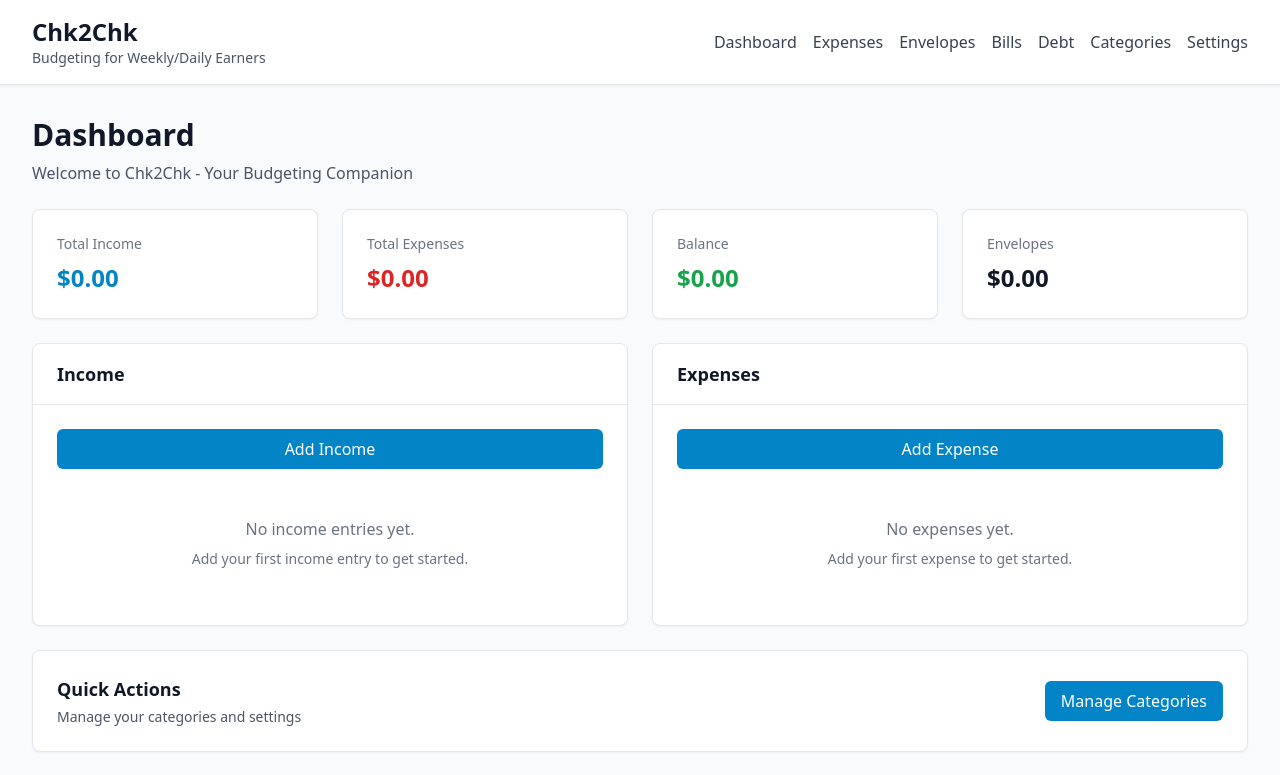
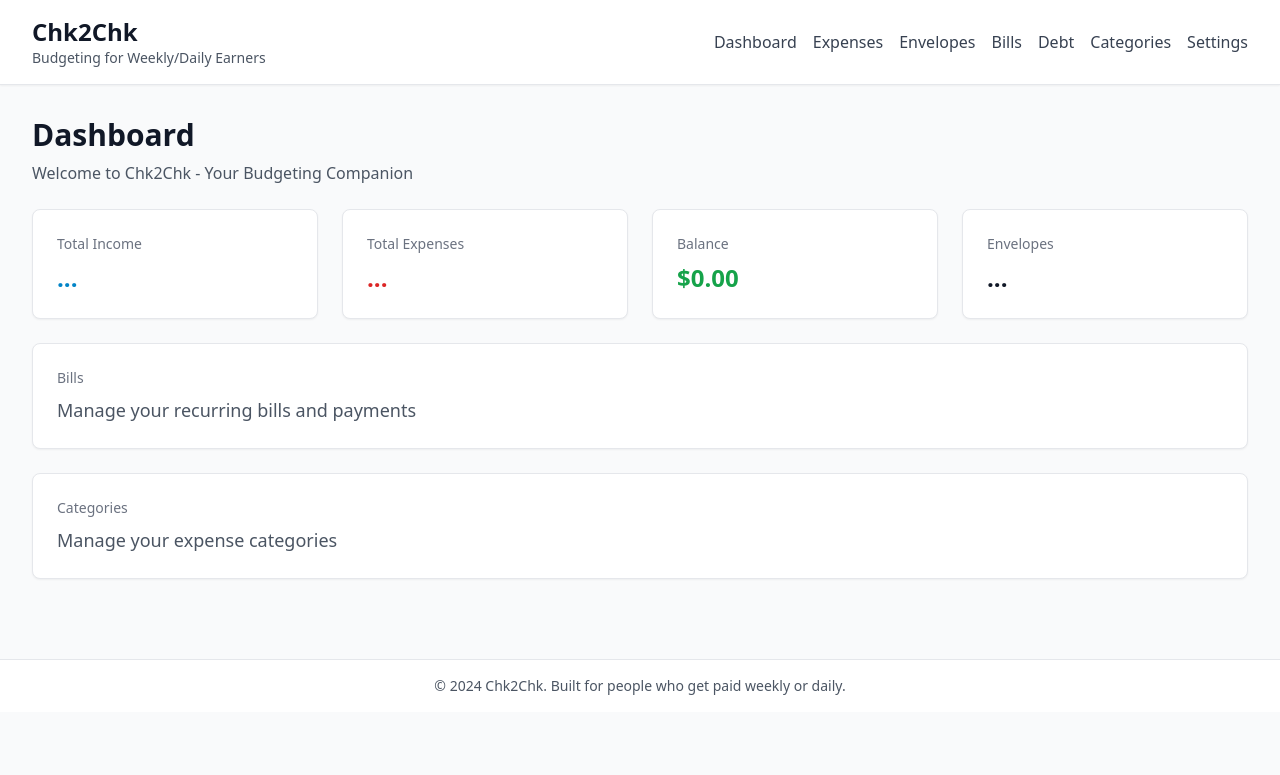
Before and after one commit to synaptiqs/Chk2Chk, a React (Vite) app: page / in a window 1280 px wide. Shown: the top 775 px of the page. Built offline with nearby package versions, Linux system fonts and the light colour scheme.

Commit message:
Simplify Dashboard - Show only clickable summary cards that drill down to respective pages

```diff
--- a/src/features/dashboard/Dashboard.tsx
+++ b/src/features/dashboard/Dashboard.tsx
@@ -5,19 +5,13 @@ import { useEnvelopes } from '../envelopes'
 import { useDebt } from '../debt'
 import { formatCurrency } from '@/core/utils'
 import { Card } from '@/ui/components/cards/Card'
-import { IncomeForm, IncomeList } from '../income'
-import { ExpenseForm, ExpenseList } from '../expenses'
-import { useState } from 'react'
-import { ExportPanel } from '../export'
 import { Link } from 'react-router-dom'
 
 export function Dashboard() {
-  const { incomes, createIncome, deleteIncome, loading: incomeLoading } = useIncome()
-  const { expenses, createExpense, deleteExpense, loading: expenseLoading } = useExpenses()
+  const { incomes, loading: incomeLoading } = useIncome()
+  const { expenses, loading: expenseLoading } = useExpenses()
   const { envelopes, loading: envelopeLoading } = useEnvelopes()
   const { debts } = useDebt()
-  const [showIncomeForm, setShowIncomeForm] = useState(false)
-  const [showExpenseForm, setShowExpenseForm] = useState(false)
 
   const totalIncome = incomes.reduce((sum, income) => sum + income.amount, 0)
   const totalExpenses = expenses.reduce((sum, expense) => sum + expense.amount, 0)
@@ -57,14 +51,16 @@ export function Dashboard() {
             </Card>
           </Link>
 
+          <Link to="/expenses" className="block">
             <Card>
-            <div className="w-full text-left">
+              <div className="w-full text-left hover:opacity-80 active:opacity-70 transition-opacity touch-manipulation">
                 <h3 className="text-sm font-medium text-gray-500">Balance</h3>
                 <p className={`text-2xl font-bold mt-2 ${balance >= 0 ? 'text-green-600' : 'text-red-600'}`}>
                   {formatCurrency(balance)}
                 </p>
               </div>
             </Card>
+          </Link>
 
           <Link to="/envelopes" className="block">
             <Card>
@@ -97,94 +93,25 @@ export function Dashboard() {
           </Link>
         )}
 
-        {/* Quick Actions */}
-        <div className="grid grid-cols-1 lg:grid-cols-2 gap-6">
-          {/* Income Section */}
-          <Card title="Income">
-            <div className="space-y-4">
-              {!showIncomeForm ? (
-                <button
-                  onClick={() => setShowIncomeForm(true)}
-                  className="w-full bg-primary-600 text-white px-4 py-2 rounded-md hover:bg-primary-700"
-                >
-                  Add Income
-                </button>
-              ) : (
-                <IncomeForm
-                  onSubmit={async (data) => {
-                    await createIncome(data)
-                    setShowIncomeForm(false)
-                  }}
-                  onCancel={() => setShowIncomeForm(false)}
-                />
-              )}
-              <IncomeList
-                incomes={incomes.slice(0, 5)}
-                onDelete={deleteIncome}
-              />
-              {incomes.length > 5 && (
-                <p className="text-sm text-gray-500 text-center">
-                  Showing 5 of {incomes.length} entries
-                </p>
-              )}
+        {/* Bills Card */}
+        <Link to="/bills" className="block">
+          <Card>
+            <div className="w-full text-left hover:opacity-80 active:opacity-70 transition-opacity touch-manipulation">
+              <h3 className="text-sm font-medium text-gray-500">Bills</h3>
+              <p className="text-lg text-gray-600 mt-2">Manage your recurring bills and payments</p>
             </div>
           </Card>
+        </Link>
 
-          {/* Expenses Section */}
-          <Card title="Expenses">
-            <div className="space-y-4">
-              {!showExpenseForm ? (
-                <button
-                  onClick={() => setShowExpenseForm(true)}
-                  className="w-full bg-primary-600 text-white px-4 py-2 rounded-md hover:bg-primary-700"
-                >
-                  Add Expense
-                </button>
-              ) : (
-                <ExpenseForm
-                  onSubmit={async (data) => {
-                    await createExpense(data)
-                    setShowExpenseForm(false)
-                  }}
-                  onCancel={() => setShowExpenseForm(false)}
-                />
-              )}
-              <ExpenseList
-                expenses={expenses.slice(0, 5)}
-                onDelete={deleteExpense}
-                showCategory={false}
-              />
-              {expenses.length > 5 && (
-                <p className="text-sm text-gray-500 text-center mt-2">
-                  Showing 5 of {expenses.length} entries
-                </p>
-              )}
+        {/* Categories Card */}
+        <Link to="/categories" className="block">
+          <Card>
+            <div className="w-full text-left hover:opacity-80 active:opacity-70 transition-opacity touch-manipulation">
+              <h3 className="text-sm font-medium text-gray-500">Categories</h3>
+              <p className="text-lg text-gray-600 mt-2">Manage your expense categories</p>
             </div>
           </Card>
-        </div>
-
-        {/* Quick Links */}
-        <div className="mt-8">
-          <Card>
-            <div className="flex justify-between items-center">
-              <div>
-                <h3 className="text-lg font-semibold text-gray-900">Quick Actions</h3>
-                <p className="text-sm text-gray-600 mt-1">Manage your categories and settings</p>
-              </div>
-              <Link
-                to="/categories"
-                className="bg-primary-600 text-white px-4 py-2 rounded-md hover:bg-primary-700"
-              >
-                Manage Categories
         </Link>
-            </div>
-          </Card>
-        </div>
-
-        {/* Export Section */}
-        <div className="mt-6">
-          <ExportPanel />
-        </div>
       </div>
     </FeatureErrorBoundary>
   )
```
Lines whose indentation alone changed are shown as unchanged.
